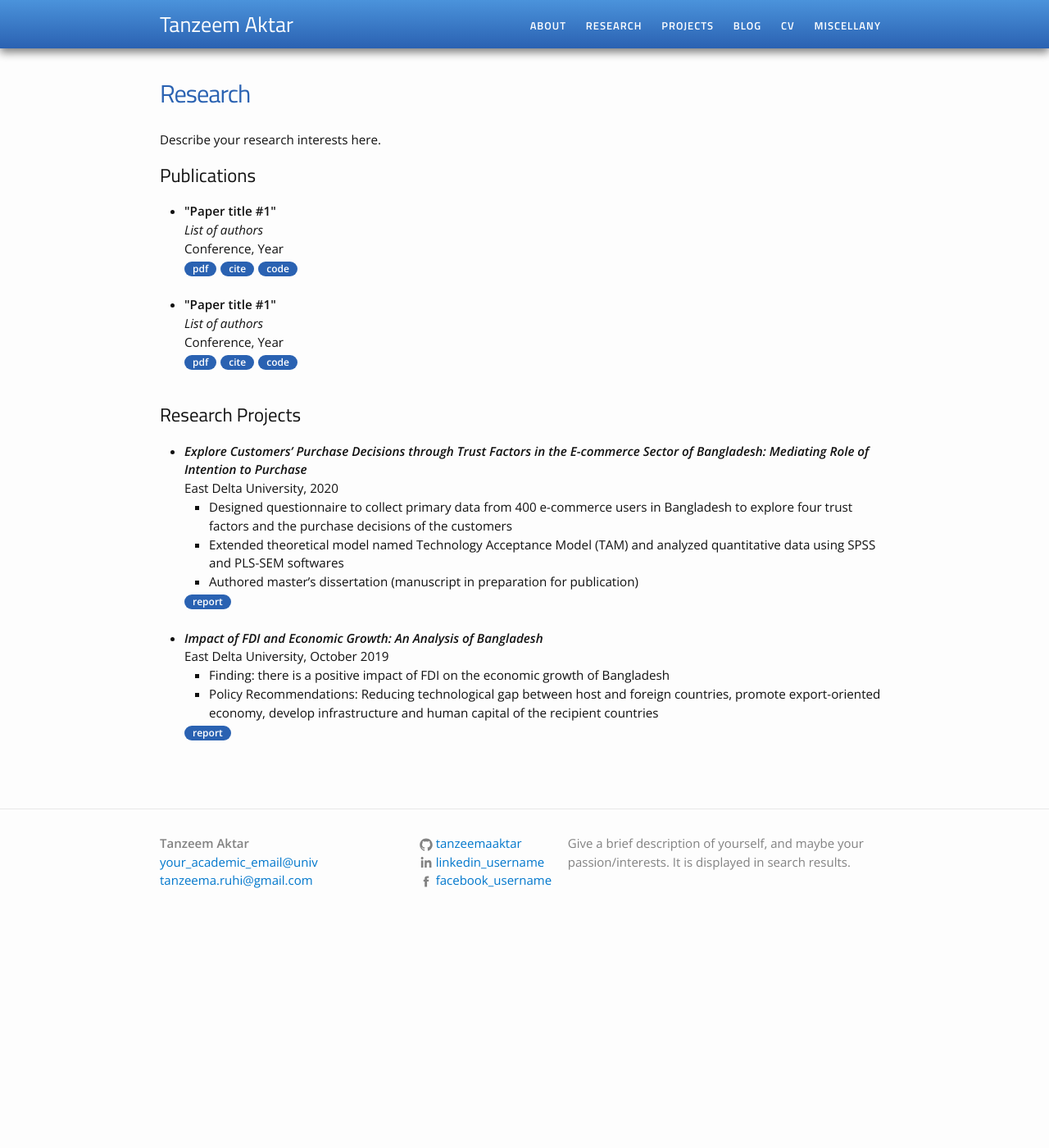
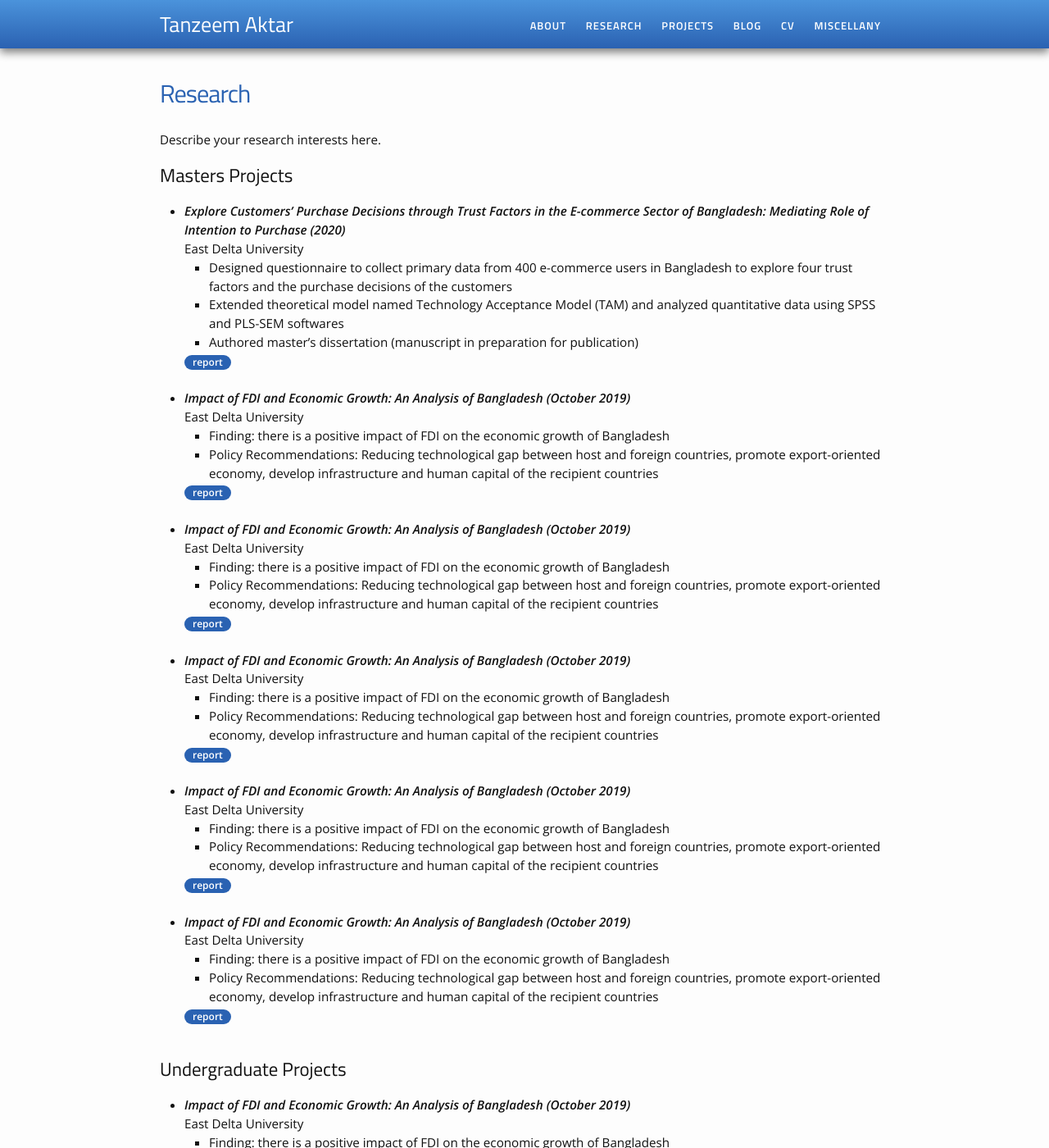
Before and after one commit to tanzeemaaktar/tanzeemaaktar.github.io, a Jekyll site: the page built from research.md, in a window 1280 px wide and 1400 px high. Shown: the whole window at 82% size. Built offline with Jekyll 4.4.1, drawn with Linux system fonts in a browser that asks for light colours.

Commit message:
Update projects and research

```diff
--- a/research.md
+++ b/research.md
@@ -6,27 +6,11 @@ title: Research
 
 Describe your research interests here.
 
-<h2>Publications</h2>
+<h2>Masters Projects</h2>
 <ul>
 	<li>
-		<b>"Paper title #1"</b><br>
-		<i>List of authors</i><br>
-		Conference, Year<br>
-		<a href=""><div class="color-button">pdf</div></a><a href=""><div class="color-button">cite</div></a><a href=""><div class="color-button">code</div></a>
-	</li><br>
-	<li>
-		<b>"Paper title #1"</b><br>
-		<i>List of authors</i><br>
-		Conference, Year<br>
-		<a href=""><div class="color-button">pdf</div></a><a href=""><div class="color-button">cite</div></a><a href=""><div class="color-button">code</div></a>
-	</li><br>
-</ul>
-
-<h2>Research Projects</h2>
-<ul>
-	<li>
-		<b><i>Explore Customers’ Purchase Decisions through Trust Factors in the E-commerce Sector of Bangladesh: Mediating Role of Intention to Purchase</i></b><br>
-		East Delta University, 2020<br>
+		<b><i>Explore Customers’ Purchase Decisions through Trust Factors in the E-commerce Sector of Bangladesh: Mediating Role of Intention to Purchase (2020)</i></b><br>
+		East Delta University<br>
 		<ul style="list-style-type:square">
 			<li>Designed questionnaire to collect primary data from 400 e-commerce users in Bangladesh to explore four trust factors and the purchase decisions of the customers</li>
 			<li>Extended  theoretical model named Technology Acceptance Model (TAM) and analyzed quantitative data using SPSS and PLS-SEM softwares</li>
@@ -35,8 +19,44 @@ Describe your research interests here.
 		<a href=""><div class="color-button">report</div></a>
 	</li><br>
 	<li>
-		<b><i>Impact of FDI and Economic Growth: An Analysis of Bangladesh</i></b><br>
-		East Delta University, October 2019<br>
+		<b><i>Impact of FDI and Economic Growth: An Analysis of Bangladesh (October 2019)</i></b><br>
+		East Delta University<br>
+		<ul style="list-style-type:square">
+			<li>Finding: there is a positive impact of FDI on the economic growth of Bangladesh</li>
+			<li>Policy Recommendations: Reducing technological gap between host and foreign countries, promote export-oriented economy, develop infrastructure and human capital of the recipient countries</li>
+		</ul>
+		<a href=""><div class="color-button">report</div></a>
+	</li><br>
+	<li>
+		<b><i>Impact of FDI and Economic Growth: An Analysis of Bangladesh (October 2019)</i></b><br>
+		East Delta University<br>
+		<ul style="list-style-type:square">
+			<li>Finding: there is a positive impact of FDI on the economic growth of Bangladesh</li>
+			<li>Policy Recommendations: Reducing technological gap between host and foreign countries, promote export-oriented economy, develop infrastructure and human capital of the recipient countries</li>
+		</ul>
+		<a href=""><div class="color-button">report</div></a>
+	</li><br>
+	<li>
+		<b><i>Impact of FDI and Economic Growth: An Analysis of Bangladesh (October 2019)</i></b><br>
+		East Delta University<br>
+		<ul style="list-style-type:square">
+			<li>Finding: there is a positive impact of FDI on the economic growth of Bangladesh</li>
+			<li>Policy Recommendations: Reducing technological gap between host and foreign countries, promote export-oriented economy, develop infrastructure and human capital of the recipient countries</li>
+		</ul>
+		<a href=""><div class="color-button">report</div></a>
+	</li><br>
+	<li>
+		<b><i>Impact of FDI and Economic Growth: An Analysis of Bangladesh (October 2019)</i></b><br>
+		East Delta University<br>
+		<ul style="list-style-type:square">
+			<li>Finding: there is a positive impact of FDI on the economic growth of Bangladesh</li>
+			<li>Policy Recommendations: Reducing technological gap between host and foreign countries, promote export-oriented economy, develop infrastructure and human capital of the recipient countries</li>
+		</ul>
+		<a href=""><div class="color-button">report</div></a>
+	</li><br>
+	<li>
+		<b><i>Impact of FDI and Economic Growth: An Analysis of Bangladesh (October 2019)</i></b><br>
+		East Delta University<br>
 		<ul style="list-style-type:square">
 			<li>Finding: there is a positive impact of FDI on the economic growth of Bangladesh</li>
 			<li>Policy Recommendations: Reducing technological gap between host and foreign countries, promote export-oriented economy, develop infrastructure and human capital of the recipient countries</li>
@@ -44,3 +64,16 @@ Describe your research interests here.
 		<a href=""><div class="color-button">report</div></a>
 	</li><br>
 </ul>
+
+<h2>Undergraduate Projects</h2>
+<ul>
+	<li>
+		<b><i>Impact of FDI and Economic Growth: An Analysis of Bangladesh (October 2019)</i></b><br>
+		East Delta University<br>
+		<ul style="list-style-type:square">
+			<li>Finding: there is a positive impact of FDI on the economic growth of Bangladesh</li>
+			<li>Policy Recommendations: Reducing technological gap between host and foreign countries, promote export-oriented economy, develop infrastructure and human capital of the recipient countries</li>
+		</ul>
+		<a href=""><div class="color-button">report</div></a>
+	</li><br>
+</ul>
```
Also changed, not shown: projects.md (+46 -10 lines).
